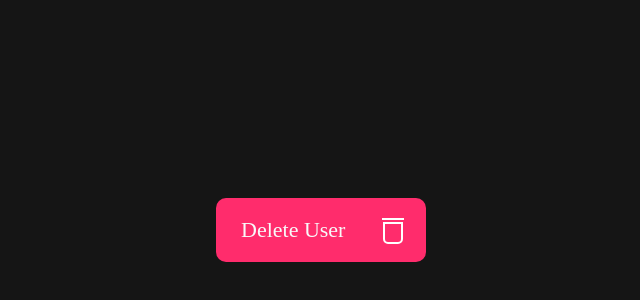
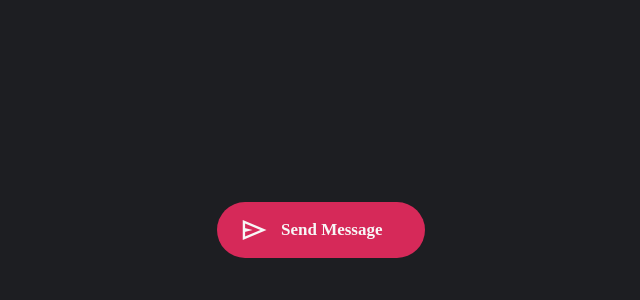
Before and after one commit to Almesaody/react-buttons, a React (Create React App) app: page / in a window 1280 px wide. Shown: the part 170-470 px from the top of the page, without its empty margins (319-959 px from the left). Built offline with nearby package versions, Linux system fonts and the light colour scheme.

Commit message:
adding send-button

```diff
--- a/src/App.tsx
+++ b/src/App.tsx
@@ -1,4 +1,4 @@
-import { DeleteButton as Button } from "./buttons";
+import { SendButton as Button } from "./buttons/send-button/SendButton";
 
 function App() {
   return (
--- a/src/buttons/index.ts
+++ /dev/null
@@ -1,3 +0,0 @@
-// export { DropdownButton1 } from "./dropdown-button-1/DropdownButton1";
-// export { LoaderButton1 } from "./loader-button-1/LoaderButton1";
-export { DeleteButton } from "./delete-button/DeleteButton";
--- /dev/null
+++ b/src/buttons/send-button/SendButton.tsx
@@ -0,0 +1,31 @@
+import { useState } from "react";
+
+import "./styles.css";
+
+export const SendButton = () => {
+  const [isSending, setIsSending] = useState(false);
+  const [isSent, setIsSent] = useState(false);
+
+  const handleClick = () => {
+    setIsSending(true);
+    setTimeout(() => {
+      setIsSending(false);
+      setIsSent(true);
+      setTimeout(() => setIsSent(false), 2500);
+    }, 2000);
+  };
+
+  return (
+    <button
+      onClick={handleClick}
+      className={isSending || isSent ? "sending" : ""}
+    >
+      <span className="icon material-symbols-outlined">
+        {isSent ? "check" : "send"}
+      </span>
+      <span className="text">
+        {isSending ? "Sending ..." : isSent ? "Sent" : "Send Message"}
+      </span>
+    </button>
+  );
+};
--- /dev/null
+++ b/src/buttons/send-button/styles.css
@@ -0,0 +1,104 @@
+* {
+    box-sizing: border-box;
+}
+
+html, body {
+    height: 100%;
+}
+
+body {
+    display: grid;
+    place-items: center;
+    background: #1d1e22;
+}
+
+button {
+    position: relative;
+    overflow: hidden;
+    display: flex;
+    align-items: center;
+    gap: 12px;
+    height: 56px;
+    width: 208px;
+    padding: 0 22px;
+    border: 0;
+    border-radius: 28px;
+    font-family: "Euclid Circular A";
+    color: #f7f7f7;
+    background: #d62959;
+    cursor: pointer;
+}
+
+.text {
+    position: absolute;
+    left: 64px;
+    display: block;
+    white-space: nowrap;
+    font-size: 17px;
+    font-weight: 600;
+}
+
+.icon {
+    font-size: 30px;
+}
+
+button.sending .text {
+    animation: textAnimation 5s both;
+}
+
+button.sending .icon {
+    animation: iconAnimation 5s both;
+}
+
+@keyframes textAnimation {
+    0%, 30% {
+        translate: 0 0;
+    }
+    39.9% {
+        translate: 0 100px;
+    }
+    40% {
+        translate: 300px 100px;
+    }
+    40.1% {
+        translate: 300px -60px;
+    }
+    40.2% {
+        translate: 33px -60px;
+    }
+    45% {
+        translate: 33px 0;
+    }
+    95% {
+        translate: 33px 0;
+    }
+    100% {
+        translate: 0 0;
+    }
+}
+
+@keyframes iconAnimation {
+  0%, 5% {
+        translate: 0 0;
+    }
+    20%, 30% {
+        translate: -250px 0;
+    }
+    40% {
+        translate: 200px 0;
+      scale: 2;
+    }
+    40.1% {
+        translate: 200px -60px;
+        scale: 1;
+    }
+    40.2% {
+        translate: 34px -60px;
+    }
+    45%, 95% {
+        translate: 34px 0;
+    }
+    100% {
+        translate: 0 0;
+    }
+}
```
